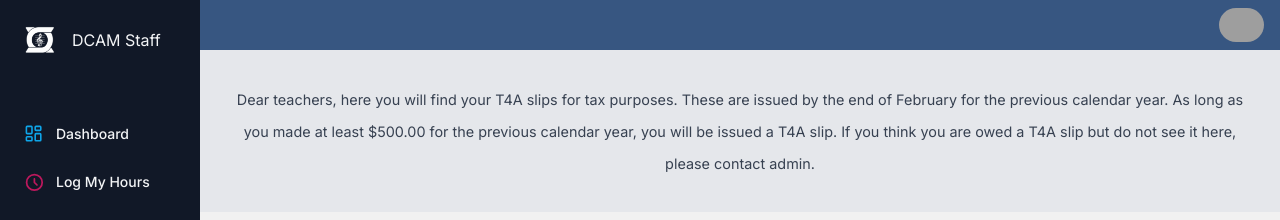
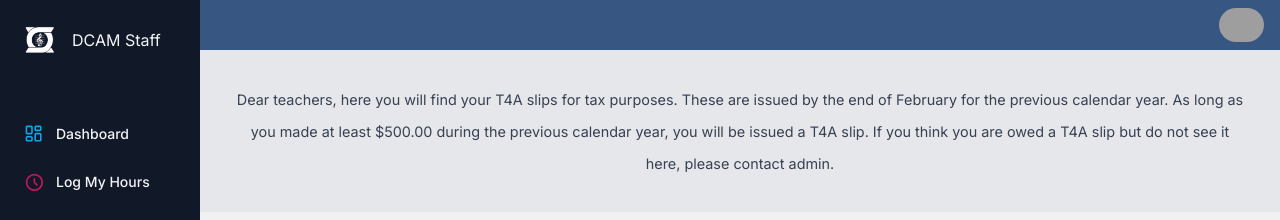
Before and after one commit to tbabyuk/dcam-staff-nextjs-new, a Next.js app: page /documents in a window 1280 px wide. Shown: the top 220 px of the page. Built offline with nearby package versions, Linux system fonts and the light colour scheme; no server answers; grey boxes are pictures that could not be loaded.

Commit message:
fixed Training Video title font size, improved header text on 'Documents' page

```diff
--- a/app/(pages)/documents/page.jsx
+++ b/app/(pages)/documents/page.jsx
@@ -52,7 +52,7 @@ const DocsPage = () => {
     return (
         <>
           <PageHeader>
-              <h2>Dear teachers, here you will find your T4A slips for tax purposes. These are issued by the end of February for the previous calendar year. As long as you made at least $500.00 for the previous calendar year, you will be issued a T4A slip. If you think you are owed a T4A slip but do not see it here, please contact admin.</h2>
+              <h2>Dear teachers, here you will find your T4A slips for tax purposes. These are issued by the end of February for the previous calendar year. As long as you made at least $500.00 during the previous calendar year, you will be issued a T4A slip. If you think you are owed a T4A slip but do not see it here, please contact admin.</h2>
           </PageHeader>
           <div className="pt-16 pb-10 px-5 md:px-10">
               {docsArray && (
--- a/app/(pages)/training/page.jsx
+++ b/app/(pages)/training/page.jsx
@@ -54,7 +54,7 @@ if (!isClient) return null;
             {assignedTrainingVideos && assignedTrainingVideos.map((video, index) => (
                 <div key={index} className="w-full sm:w-[400px] rounded-xl overflow-hidden">
                   <div className="flex justify-between items-center mb-2">
-                      <h3 className="text-2xl font-medium text-center">{video.title}</h3>
+                      <h3 className="text-lg md:text-2xl font-medium text-center">{video.title}</h3>
                       {teacherTrainingVideosData?.[video.shortTitle] ? (<div className="flex text-green-500"><span>watched</span><BsCheckCircleFill size="1.4rem" className="ms-2" /></div>) : (<div className="flex text-red-500"><span>unwatched</span><BsXCircleFill size="1.4rem" className="ms-2" /></div>)}
                   </div>
                   <ReactPlayer
```
